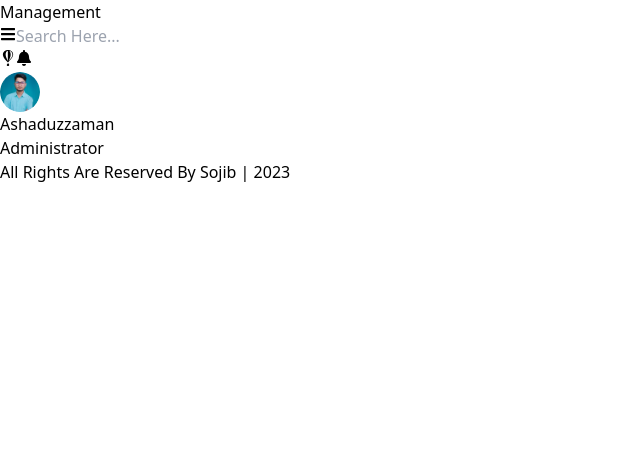
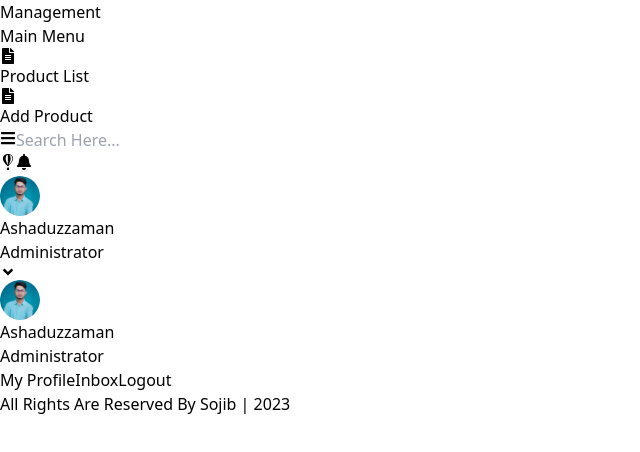
Before and after one commit to ashaansojib/st-admin-pannel, a React (Vite) app: page / in a window 1280 px wide. Shown: the top 452 px of the page, without its empty margins (0-640 px from the left). Built offline with nearby package versions, Linux system fonts and the light colour scheme.

Commit message:
Add aside nav

```diff
--- a/src/components/shared/Header.jsx
+++ b/src/components/shared/Header.jsx
@@ -1,7 +1,9 @@
-import { FaBars, FaBell, FaFly } from "react-icons/fa";
-import React from 'react';
+import { FaAngleDown, FaAngleUp, FaBars, FaBell, FaFly } from "react-icons/fa";
+import React, { useState } from 'react';
 import { Avatar } from "@mui/material";
+import { Link } from "react-router-dom";
 const Header = () => {
+    const [arrow, setArrow] = useState(false);
 
     return (
         <div className="flex gap-3 justify-between items-center">
@@ -14,12 +16,30 @@ const Header = () => {
                     <button className="p-3 rounded-full bg-slate-100"><FaFly /></button>
                     <button className="p-3 rounded-full bg-slate-100"><FaBell /></button>
                 </div>
-                <div className="flex gap-1 items-center">
+                <div onClick={() => setArrow(!arrow)} className="flex gap-1 items-center cursor-pointer relative">
                     <Avatar alt="Remy Sharp" src="/mypp-circle.png" />
                     <div>
                         <p className="font-medium">Ashaduzzaman</p>
                         <span className="text-blue-600 text-center text-[13px]">Administrator</span>
                     </div>
+                    <span className="text-gray-600">
+                        {
+                            arrow ? <FaAngleUp /> : <FaAngleDown />
+                        }
+                    </span>
+                </div>
+                {/* profile dropdown */}
+                <div className={`absolute top-16 border ${arrow ? 'hidden' : 'block'}`}>
+                    <div className="bg-gray-50 py-2 px-3 flex items-center gap-2">
+                        <Avatar alt="No Image" src="/mypp-circle.png" />
+                        <div>
+                            <p className="font-medium">Ashaduzzaman</p>
+                            <span className="text-blue-600 text-center text-[13px]">Administrator</span>
+                        </div>
+                    </div>
+                    <Link className="p-2 font-medium text-gray-700 w-full inline-block border-t">My Profile</Link>
+                    <Link className="p-2 font-medium text-gray-700 w-full inline-block border-t">Inbox</Link>
+                    <Link className="p-2 font-medium text-gray-700 w-full inline-block border-t">Logout</Link>
                 </div>
             </div>
         </div>
--- a/src/components/sidebar/Aside.jsx
+++ b/src/components/sidebar/Aside.jsx
@@ -1,9 +1,26 @@
 import React from 'react';
+import { FaFileAlt } from 'react-icons/fa';
+import { NavLink } from 'react-router-dom';
 
 const Aside = () => {
     return (
         <aside>
             <h2 className='text-2xl font-semibold'>Management</h2>
+            <nav className='text-gray-700'>
+                <p className='text-sm'>Main Menu</p>
+                <NavLink to='/dashboard'>
+                    <div className='flex items-center gap-3 font-medium py-2 border-b'>
+                        <FaFileAlt />
+                        Product List
+                    </div>
+                </NavLink>
+                <NavLink to='/dashboard'>
+                    <div className='flex items-center gap-3 font-medium py-2 border-b'>
+                        <FaFileAlt />
+                        Add Product
+                    </div>
+                </NavLink>
+            </nav>
         </aside>
     );
 };
```
